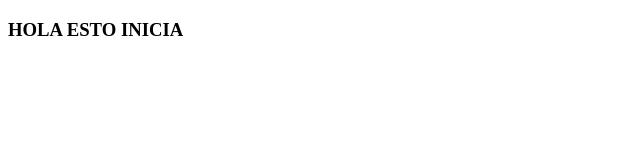
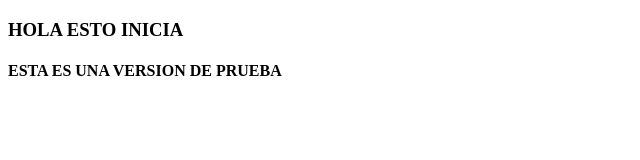
Before and after one commit to rabesc/pruebagit, a plain HTML site: page index.html in a window 1280 px wide. Shown: the whole page, without its empty margins (0-640 px from the left). Drawn offline with Linux system fonts and the light colour scheme.

Commit message:
commit main

```diff
--- a/index.html
+++ b/index.html
@@ -9,6 +9,7 @@
       <!--HEADER-->
       <h3>HOLA ESTO INICIA</h3>
       <!--MAIN-->
+      <h4>ESTA ES UNA VERSION DE PRUEBA</h4>
       <!--FOOTER-->
 </body>
 </html>
```
